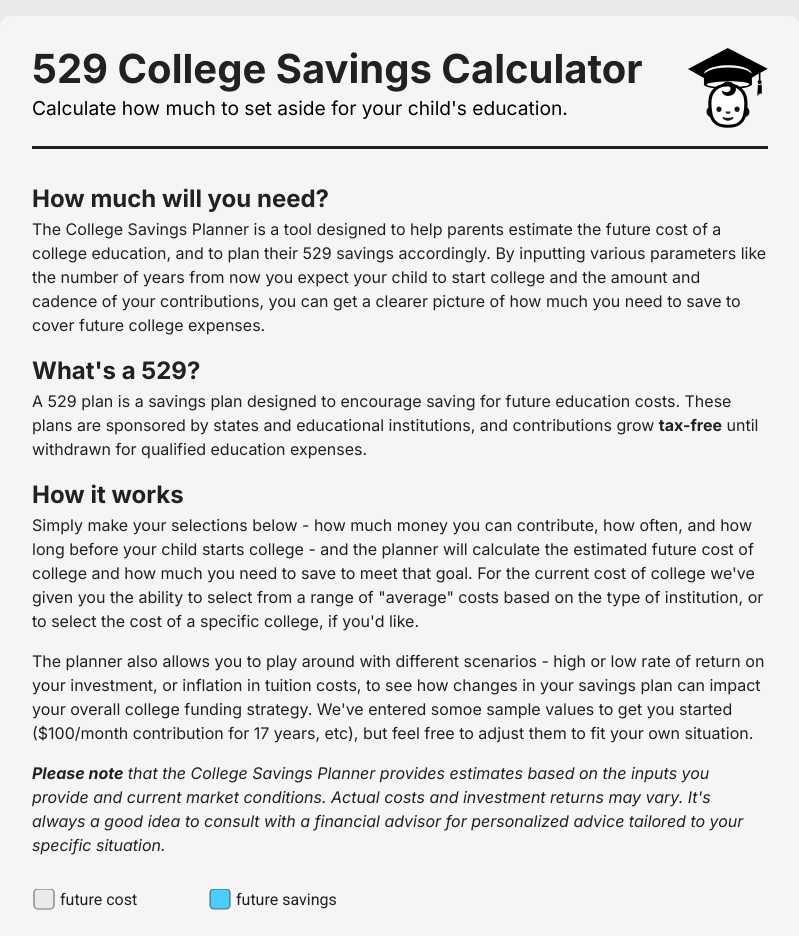
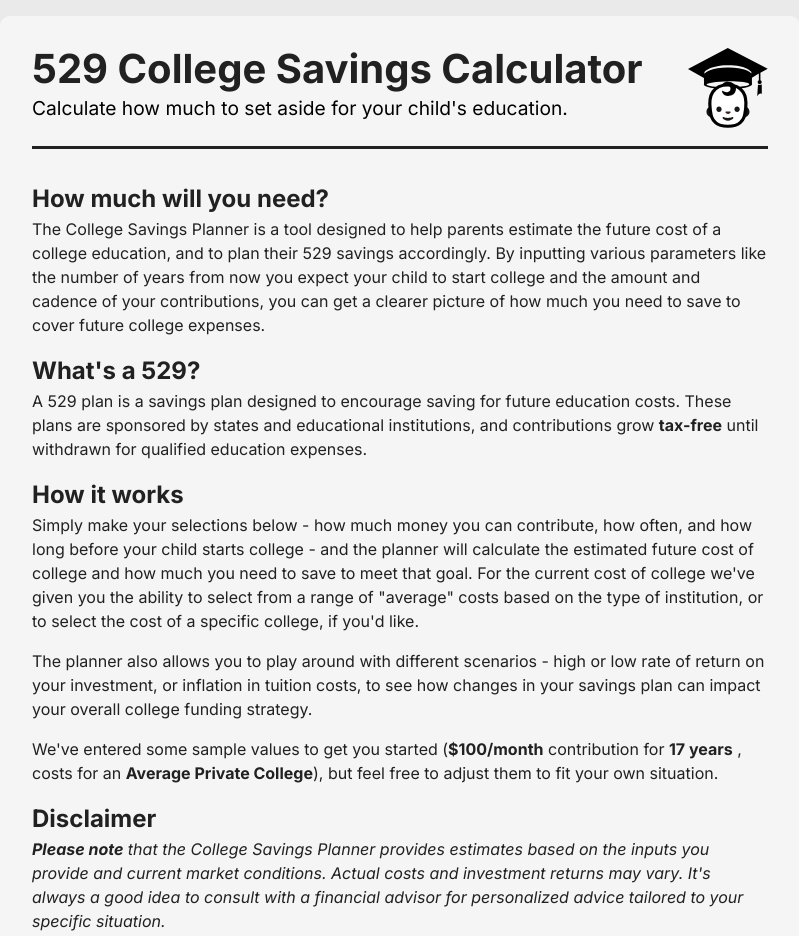
Before and after one commit to aokorodu/CollegeSavingsPlanner_React, a React (Vite) app in the folder CSP-react/: page / in a window 1280 px wide. Shown: the top 936 px of the page, without its empty margins (240-1039 px from the left). Built offline with nearby package versions, Linux system fonts and the light colour scheme.

Commit message:
minor tweaks

```diff
--- a/CSP-react/src/components/uicomponents/WhatIsSection/WhatIs.tsx
+++ b/CSP-react/src/components/uicomponents/WhatIsSection/WhatIs.tsx
@@ -14,8 +14,12 @@ const WhatIs = () => {
                 Simply make your selections below - how much money you can contribute, how often, and how long before your child starts college - and the planner will calculate the estimated future cost of college and how much you need to save to meet that goal. For the current cost of college we've given you the ability to select from a range of "average" costs based on the type of institution, or to select the cost of a specific college, if you'd like.
             </div>
             <div className={styles.paragraph}>
-                The planner also allows you to play around with different scenarios - high or low rate of return on your investment, or inflation in tuition costs, to see how changes in your savings plan can impact your overall college funding strategy. We've entered somoe sample values to get you started ($100/month contribution for 17 years, etc), but feel free to adjust them to fit your own situation.
+                The planner also allows you to play around with different scenarios - high or low rate of return on your investment, or inflation in tuition costs, to see how changes in your savings plan can impact your overall college funding strategy.
             </div>
+            <div className={styles.paragraph}>
+                We've entered some sample values to get you started (<strong>$100/month</strong> contribution for <strong>17 years</strong> , costs for an <strong>Average Private College</strong>), but feel free to adjust them to fit your own situation.
+            </div>
+            <h2>Disclaimer</h2>
             <div className={styles.paragraph}>
                 <i><strong>Please note</strong> that the College Savings Planner provides estimates based on the inputs you provide and current market conditions. Actual costs and investment returns may vary. It's always a good idea to consult with a financial advisor for personalized advice tailored to your specific situation.</i>
             </div>
```
